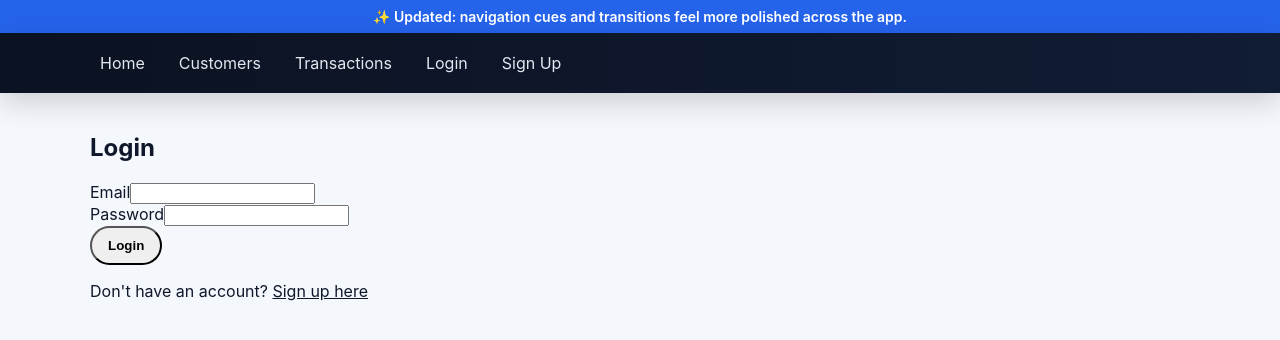
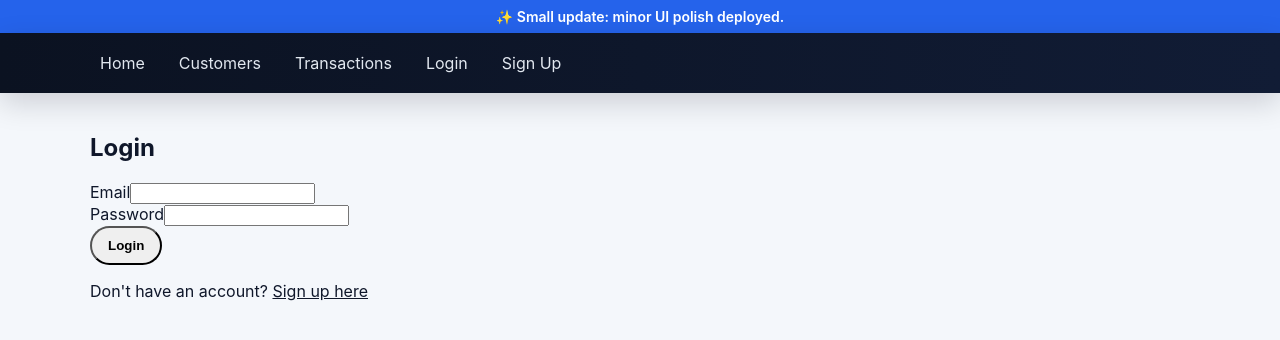
Before and after one commit to satish0595/finguard-ai, a React (Vite) app in the folder frontend/: page /login in a window 1280 px wide. Shown: the top 340 px of the page. Built offline with nearby package versions, Linux system fonts and the light colour scheme; no server answers.

Commit message:
feat: small UI update — redale " message\

```diff
--- a/frontend/src/App.tsx
+++ b/frontend/src/App.tsx
@@ -32,7 +32,7 @@ export default function App() {
           fontWeight: 600,
         }}
       >
-        ✨ Updated: navigation cues and transitions feel more polished across the app.
+        ✨ Small update: minor UI polish deployed.
       </div>
       <NavBar />
       <main style={{ padding: 20 }}>
```
